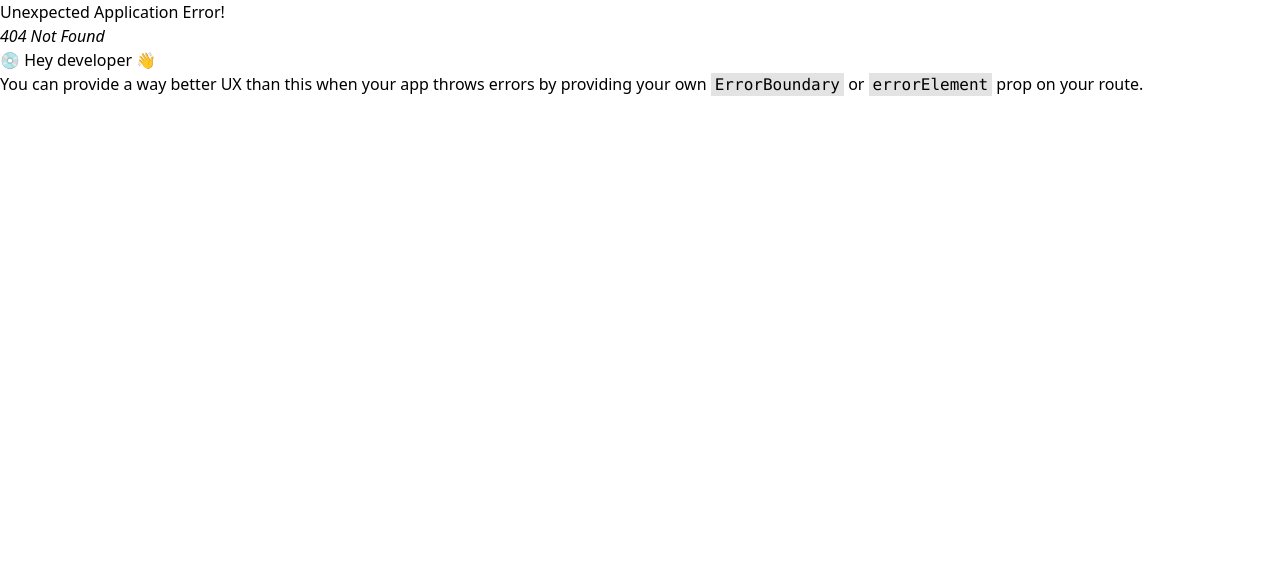
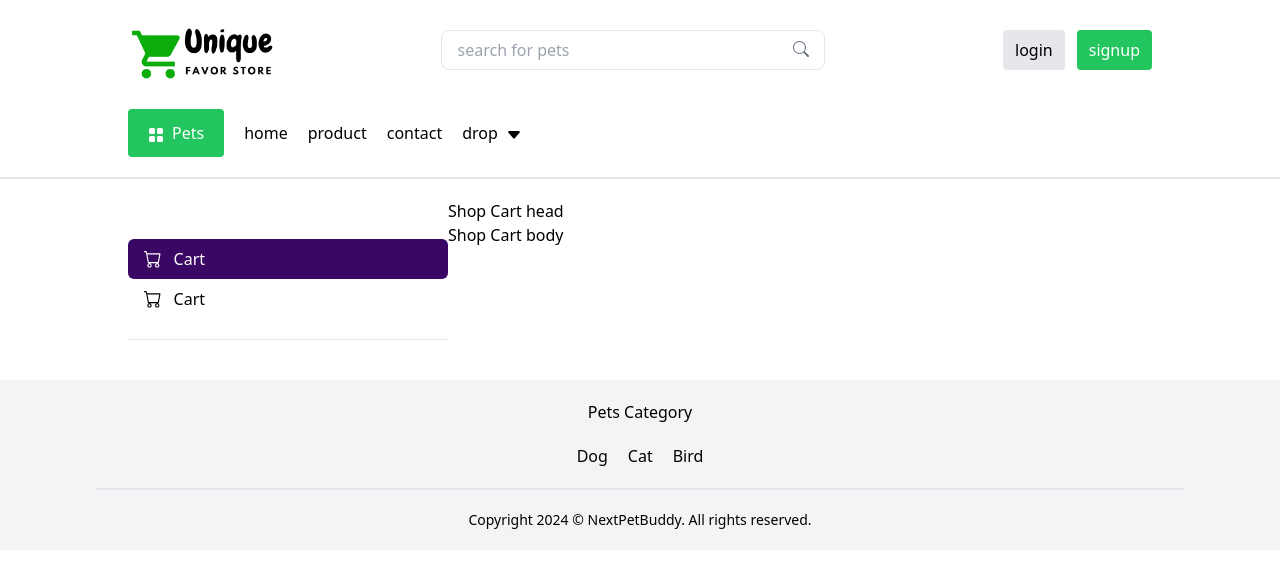
Before and after one commit to Maxzeno/nextpetbuddyapp, a React (Create React App) app: page /cart in a window 1280 px wide. Before the commit this address had no page. Shown: the top 568 px of the page. Built offline with nearby package versions, Linux system fonts and the light colour scheme.

Commit message:
working on sidebar

```diff
--- a/src/App.js
+++ b/src/App.js
@@ -4,7 +4,6 @@ import React from 'react';
 import { createBrowserRouter, RouterProvider } from 'react-router-dom';
 
 import Home from './pages/home.jsx';
-import Counter from './pages/counter.jsx';
 import ContactUs from './pages/contactUs.jsx';
 import Products from './pages/products.jsx';
 import Login from './pages/login.jsx';
@@ -12,6 +11,7 @@ import Signup from './pages/signup.jsx';
 import ForgotPassword from './pages/forgotPassword.jsx';
 import ResetPassword from './pages/resetPassword.jsx';
 import ProductDetail from './pages/products_detail.jsx';
+import Cart from './pages/cart.jsx';
 
 
 /* root routes */
@@ -25,8 +25,8 @@ const router = createBrowserRouter([
     element: <ContactUs />
   },
   {
-    path: '/counter',
-    element: <Counter />
+    path: '/cart',
+    element: <Cart />
   },
   {
     path: '/products',
--- /dev/null
+++ b/src/components/section/sidebar.jsx
@@ -0,0 +1,48 @@
+import { Cart, List, XLg } from "react-bootstrap-icons";
+import Navbar from '../../components/nav/navbar'
+import { useState } from "react";
+import useScreenWidth from "../../hooks/useScreenWidth";
+
+export default function Sidebar({ head, body }) {
+    const [openDropdown, setOpenDropdown] = useState(null);
+    const screenWidth = useScreenWidth();
+
+    const toggleDropdown = (dropdown) => {
+        setOpenDropdown(openDropdown === dropdown ? null : dropdown);
+    };
+
+    return <>
+        <div className={`${openDropdown === 'mobile' && 'absolute w-screen h-screen top-0 left-0 z-50 bg-white'}`}>
+            {
+                openDropdown === 'mobile' && screenWidth < 1024 ? <div className="flex justify-between  w-[80vw] mx-auto pt-5">
+                    <div>Menu</div>
+                    <div><XLg className='text-[1.1em] leading-[0]' /></div>
+                </div> : <Navbar />
+            }
+
+            <div className='mx-auto pt-5 w-[80vw] mb-5' >
+                <div className='lg:flex lg:shrink-0 lg:grow-0'>
+                    <div className={`mt-5 lg:mt-10 w-full lg:w-[25vw] ${screenWidth < 1024 ? openDropdown !== 'mobile' && 'hidden' : "block"}`}>
+                        <div className="pb-5 mb-5 border-b">
+                            <div className="flex gap-3 items-center bg-purple-950 text-white rounded-md py-2 px-4">
+                                <Cart className='text-[1.1em] leading-[0]' />
+                                <span>Cart</span>
+                            </div>
+                            <div className="flex gap-3 items-center text-black rounded-m py-2 px-4">
+                                <Cart className='text-[1.1em] leading-[0]' />
+                                <span>Cart</span>
+                            </div>
+                        </div>
+                    </div>
+                    <div>
+                        <div className="flex justify-between">
+                            <div>{head}</div>
+                            <List className='text-[1.7em] cursor-pointer leading-[0] inline text-black lg:hidden' onClick={() => toggleDropdown("mobile")} />
+                        </div>
+                        <div>{body}</div>
+                    </div>
+                </div>
+            </div >
+        </div>
+    </>
+}
--- /dev/null
+++ b/src/hooks/useScreenWidth.jsx
@@ -0,0 +1,21 @@
+import { useState, useEffect } from 'react';
+
+const useScreenWidth = () => {
+  const [screenWidth, setScreenWidth] = useState(window.innerWidth);
+
+  useEffect(() => {
+    const handleResize = () => {
+      setScreenWidth(window.innerWidth);
+    };
+
+    window.addEventListener('resize', handleResize);
+
+    return () => {
+      window.removeEventListener('resize', handleResize);
+    };
+  }, []);
+
+  return screenWidth;
+};
+
+export default useScreenWidth;
--- /dev/null
+++ b/src/pages/cart.jsx
@@ -0,0 +1,19 @@
+import React from 'react'
+import Footer from '../components/section/footer.jsx';
+import Sidebar from '../components/section/sidebar.jsx';
+
+export default function Cart() {
+
+    return (
+        <>
+            <Sidebar head={<div>
+                Shop Cart head
+            </div>} body={<div>
+                Shop Cart body
+            </div>} />
+            <Footer />
+
+        </>
+
+    )
+}
```
